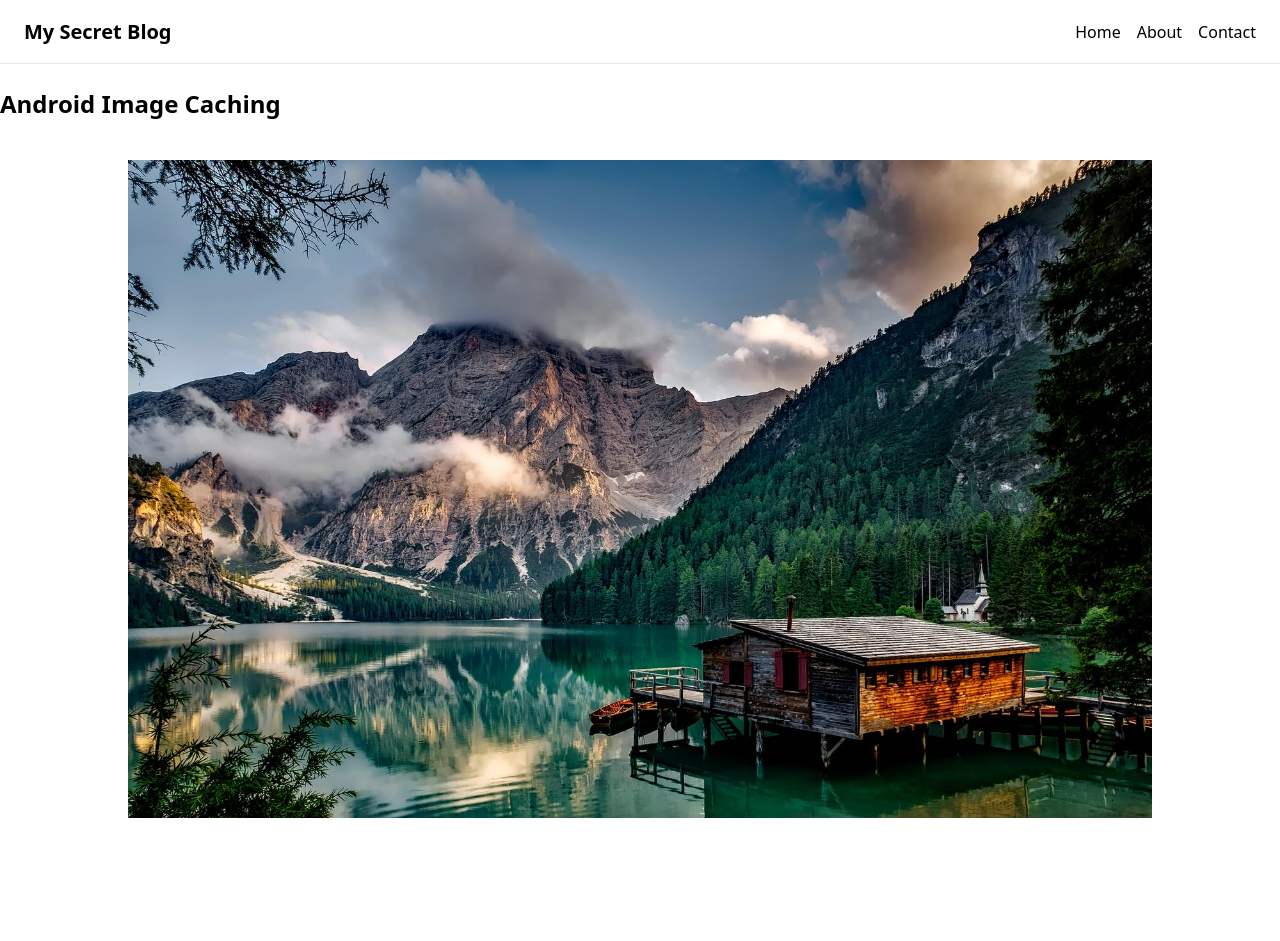
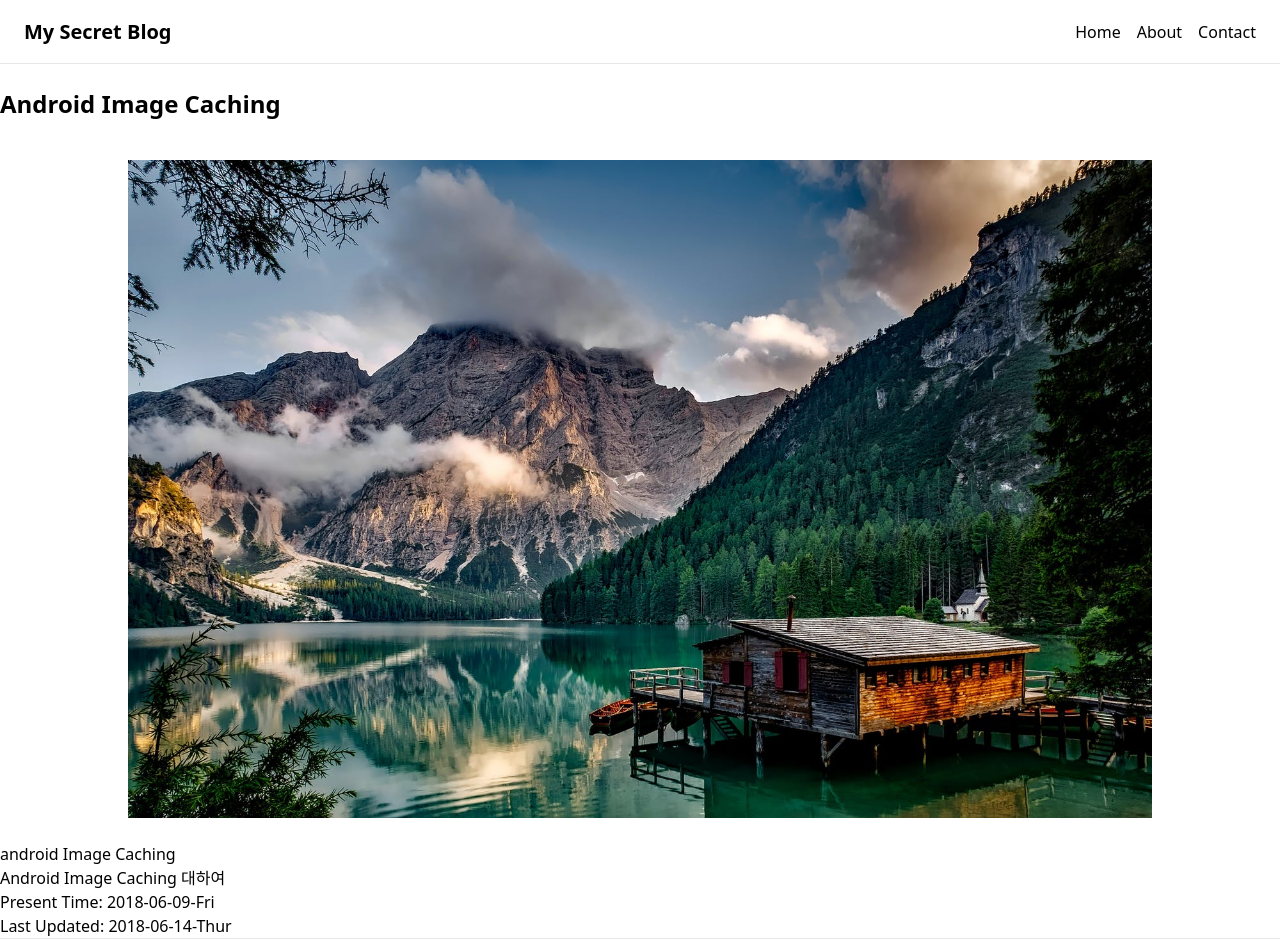
Before and after one commit to hy450/NextSecretBlog, a Next.js app: page /posts/blog-1 in a window 1280 px wide. Shown: the top 941 px of the page. Before the commit the page ends 842 px from the top, so only its background shows below. Built offline with nearby package versions, Linux system fonts and the light colour scheme.

Commit message:
markdown data 처리

```diff
--- a/data/blogs.json
+++ b/data/blogs.json
@@ -4,7 +4,7 @@
     "title": "Android Image Caching",
     "summary": "데이터에 대한 향후 요청에 신속하게 대응 할 수 있도록 데이터를 로컬에 저장하는 프로세스",
     "imagePath": "italy-mountains-dawn-daybreak-147411.jpeg",
-    "contentPath": "android-image-caching.md",
+    "contentPath": "android-Image-caching.md",
     "tags": ["android"],
     "writer": "Han Yong",
     "createdAt": 1680678051,
--- a/src/app/components/markdonw_content.tsx
+++ b/src/app/components/markdonw_content.tsx
@@ -7,7 +7,6 @@ import remarkGfm from "remark-gfm";
 import rehypeRaw from "rehype-raw";
 import { Prism as SyntaxHighlighter } from "react-syntax-highlighter";
 import { materialDark } from "react-syntax-highlighter/dist/cjs/styles/prism";
-import { BlogData } from "@/app/data/model/BlogData";
 
 type Props = {
   markdown: string | null;
@@ -16,7 +15,7 @@ type Props = {
 const MarkDownContentView = ({ markdown }: Props) => {
   if (!markdown) {
     // empty page
-    return <></>;
+    return <div>내용없음.</div>;
   }
   return (
     <ReactMarkdown
--- a/src/app/data/repository/BlogRepository.ts
+++ b/src/app/data/repository/BlogRepository.ts
@@ -18,7 +18,6 @@ export async function getBlogContent(name: string): Promise<string | null> {
   console.log(filePath);
   try {
     const data = await fs.readFile(filePath, "utf8");
-    console.log(data);
     return data;
   } catch (error) {
     return null;
--- a/src/app/posts/[slug]/page.tsx
+++ b/src/app/posts/[slug]/page.tsx
@@ -12,12 +12,12 @@ type Props = {
 // This page is post detail page
 const PostDetailPage = async ({ params }: Props) => {
   const blog = await getBlog(params.slug);
+  const markdown = await getBlogContent(blog?.contentPath ?? "");
+
   if (!blog) {
     notFound();
   }
 
-  const markdown = await getBlogContent(blog.contentPath ?? "");
-  console.log(markdown);
   return (
     <article className="max-w-screen-xl mx-auto pt-2">
       <h1 className="py-4 text-2xl font-bold">{blog.title}</h1>
```
